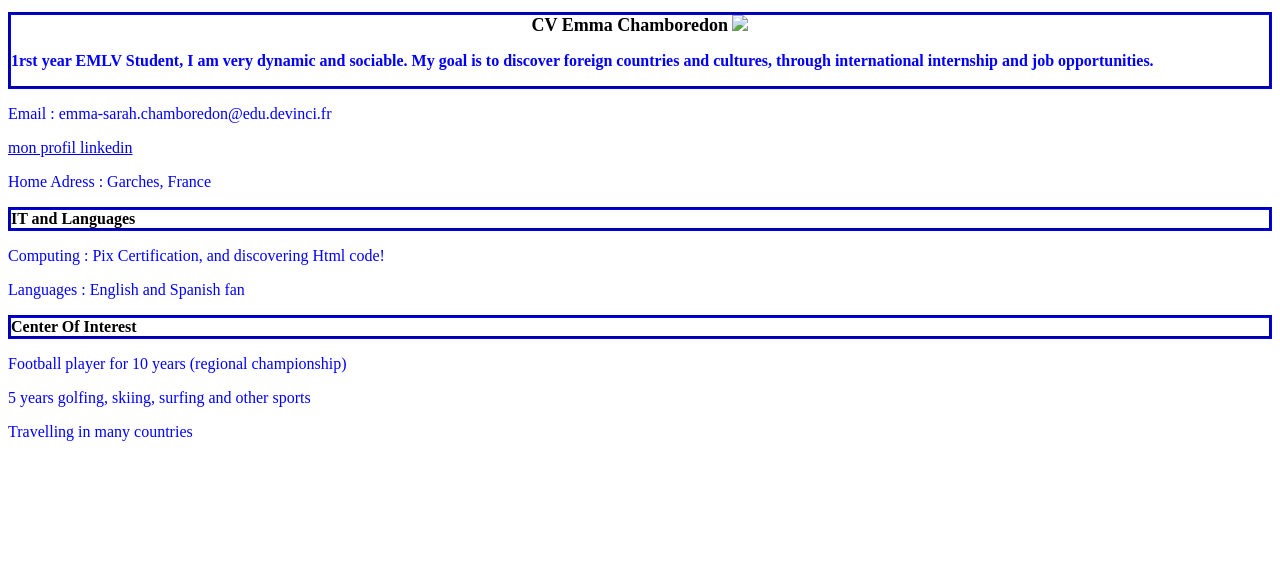
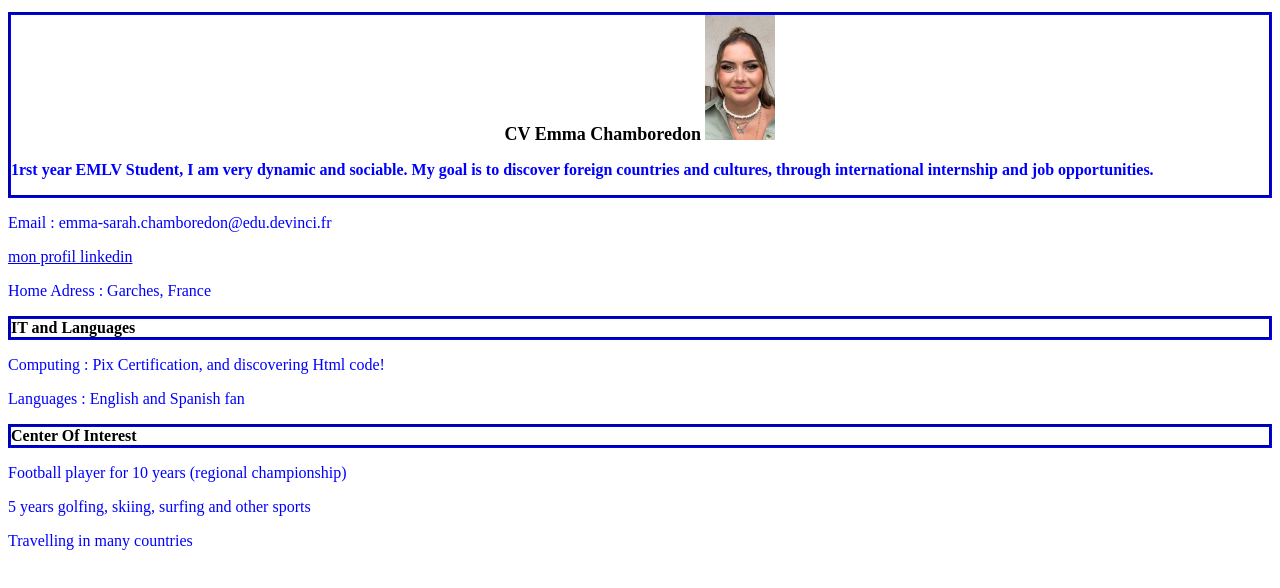
Before and after one commit to Emma-Chamboredon/EMLV-CV, a plain HTML site: page index.html in a window 1280 px wide. Drawn offline with Linux system fonts and the light colour scheme; files whose address does not match are found by name.

Commit message:
Update index.html

```diff
--- a/index.html
+++ b/index.html
@@ -8,7 +8,7 @@
                <link rel="stylesheet" href= "style.css"/>
 </head>
 <body>
-               <h1> CV Emma Chamboredon <img src = "C:\Users\emma\Desktop\projets web\cv\image Emma EMLV1.jpg" width ="70px"/>
+               <h1> CV Emma Chamboredon <img src = "C:\Users\emma\Desktop\projets web\cv\image.jpg" width ="70px"/>
 
                <p> 1rst year EMLV Student, I am very dynamic and sociable. My goal is to discover foreign countries and cultures, through international internship and job opportunities.
                </h1>
```
